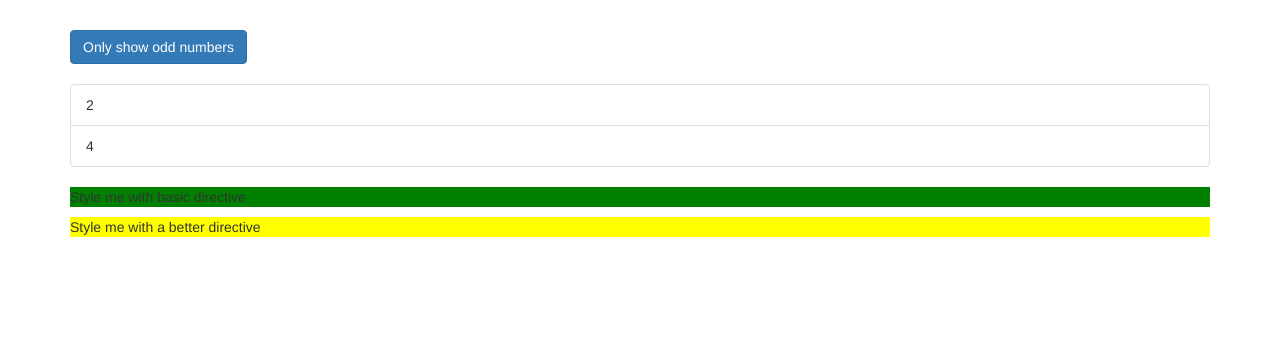
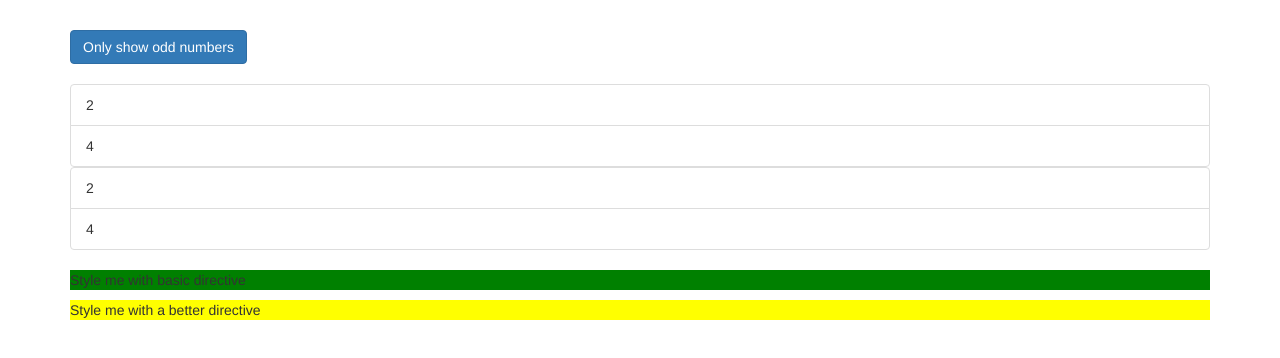
Before and after one commit to VukasinVujic/directives-start-7-section, an Angular app: page / in a window 1280 px wide. Shown: the top 358 px of the page. Built offline with nearby package versions, Linux system fonts and the light colour scheme.

Commit message:
what is shortcut for star

```diff
--- a/src/app/app.component.html
+++ b/src/app/app.component.html
@@ -30,6 +30,20 @@
             {{ even }}
           </li>
         </div>
+        <ng-template [ngIf]="!onlyOdd">
+          <div>
+            <li
+              class="list-group-item"
+              [ngClass]="{ odd: even % 2 !== 0 }"
+              *ngFor="let even of evenNumbers"
+              [ngStyle]="{
+                backgroundColor: even % 2 !== 0 ? 'yellow' : 'transparent'
+              }"
+            >
+              {{ even }}
+            </li>
+          </div>
+        </ng-template>
       </ul>
       <p appBasicHighlight>Style me with basic directive</p>
       <p appBetterHighliht [defaultColor]="'yellow'" [highlightColor]="'red'">
```
